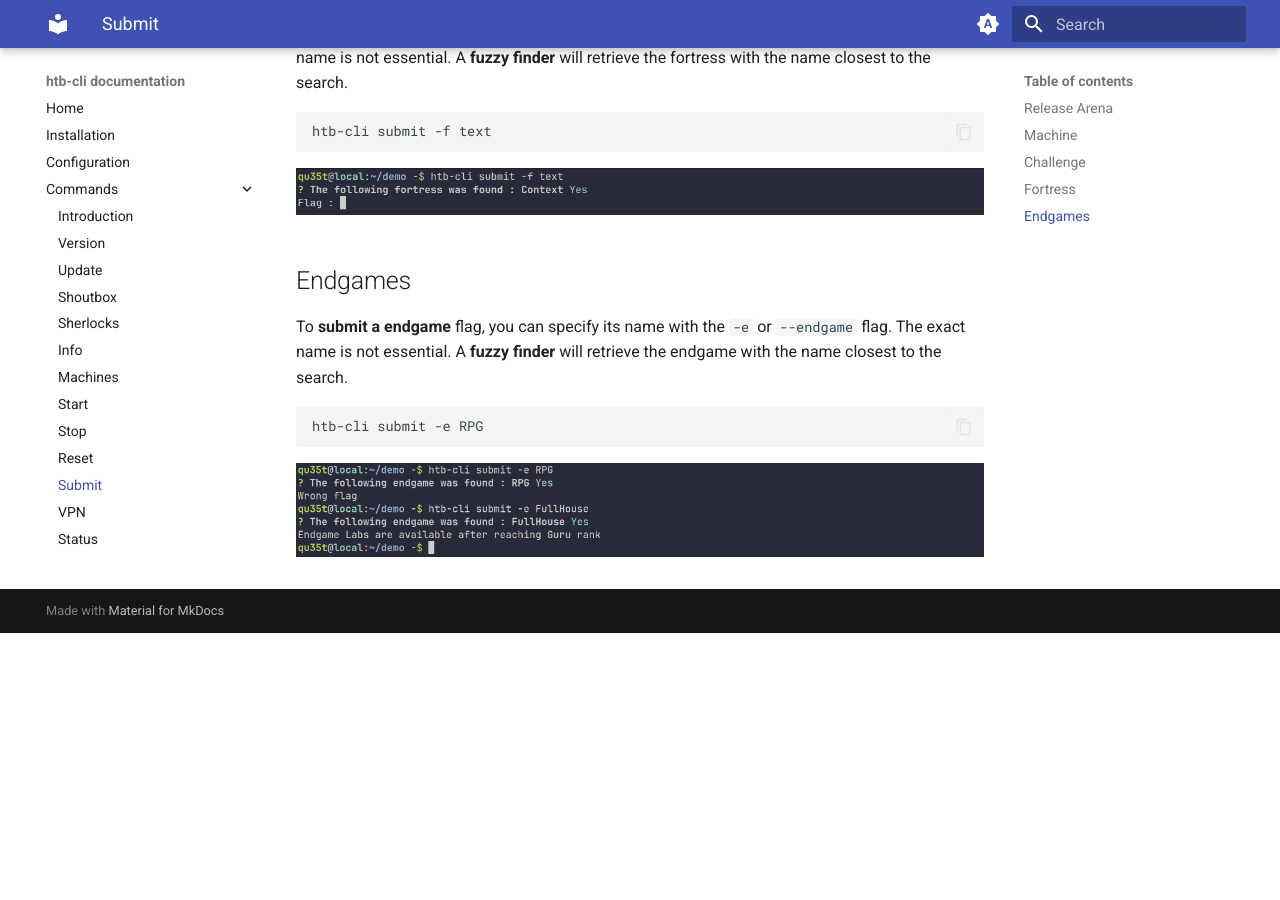
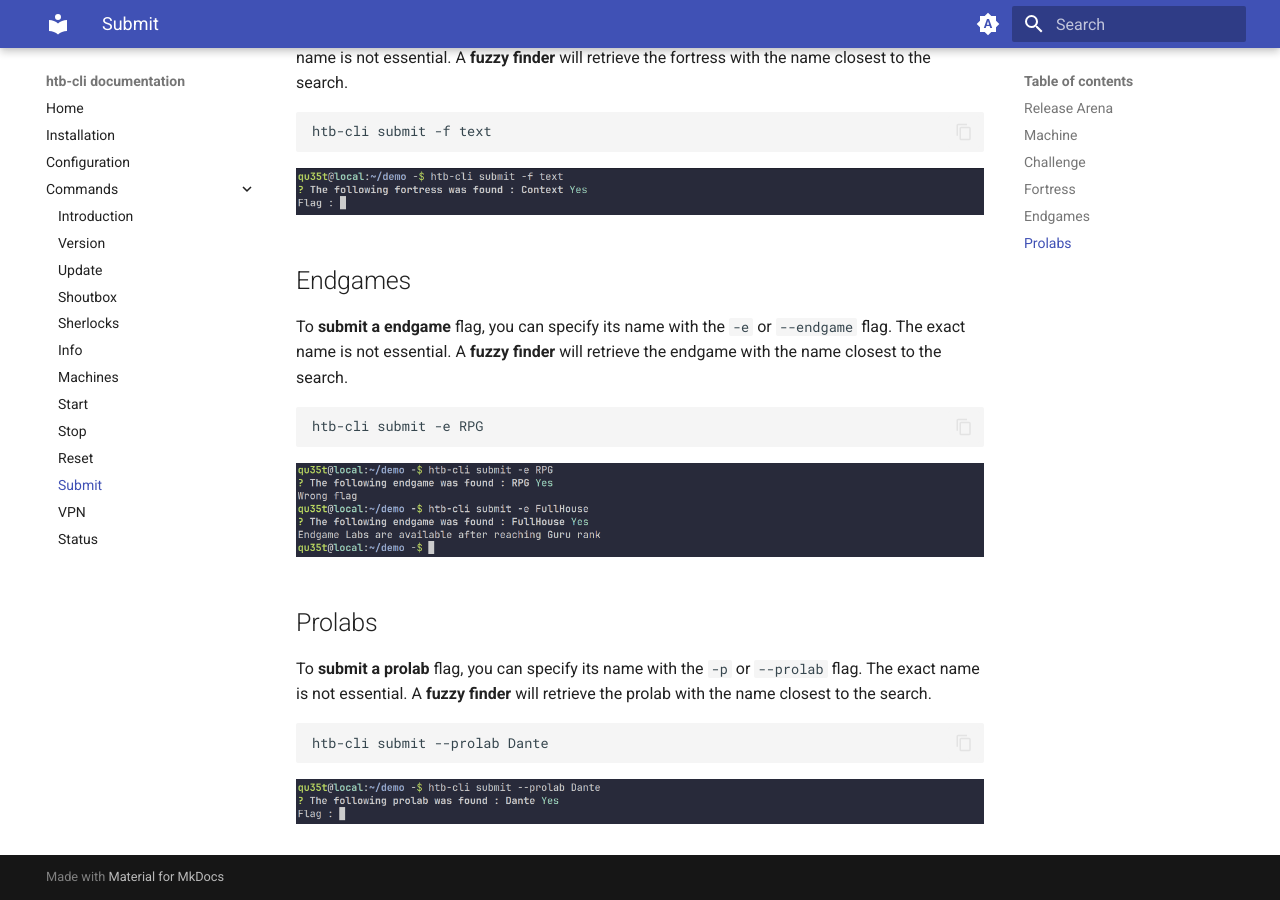
Before and after one commit to GoToolSharing/htb-cli-documentation, an MkDocs documentation site: the page built from docs/commands/submit.md, in a window 1280 px wide and 900 px high, scrolled down 1427 px. Built offline with MkDocs 1.6.1 and Material for MkDocs 9.7.7, drawn with Linux system fonts in a browser that asks for light colours; before the commit the page ends 2060 px from its top, so only the background shows below that.

Commit message:
Add submit for prolabs

````diff
--- a/docs/commands/submit.md
+++ b/docs/commands/submit.md
@@ -66,3 +66,14 @@
 ```
 
 ![Endgame](/assets/commands/submit/endgame.png)
+
+## Prolabs
+
+To **submit a prolab** flag, you can specify its name with the `-p` or `--prolab` flag.
+The exact name is not essential. A **fuzzy finder** will retrieve the prolab with the name closest to the search.
+
+```bash
+htb-cli submit --prolab Dante
+```
+
+![Prolab](/assets/commands/submit/prolab.png)
````
Also changed, not shown: docs/assets/commands/submit/prolab.png (added).
